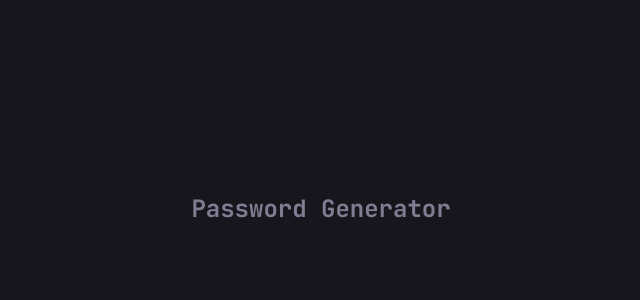
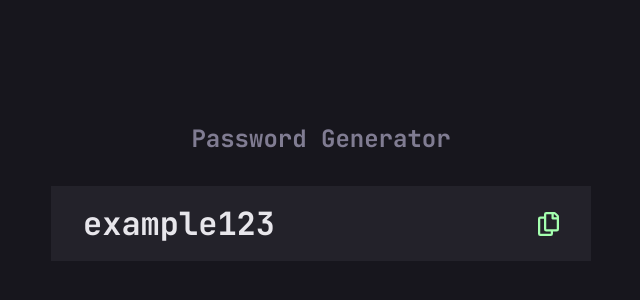
Before and after one commit to MatildaMared/practice__password-generator, a React (Vite) app: page / in a window 1280 px wide. Shown: the part 192-492 px from the top of the page, without its empty margins (319-959 px from the left). Built offline with nearby package versions, Linux system fonts and the light colour scheme.

Commit message:
add password container component

```diff
--- a/src/App.tsx
+++ b/src/App.tsx
@@ -1,11 +1,16 @@
 import {useState} from "react";
 import styled from "styled-components";
+import PasswordContainer from "./components/PasswordContainer";
 
 function App() {
+	const [password, setPassword] = useState("example123");
 
 	return (
 		<Container>
 			<h1 className="heading-medium">Password Generator</h1>
+			<Content>
+				<PasswordContainer password={password}/>
+			</Content>
 		</Container>
 	);
 }
@@ -16,6 +21,12 @@ const Container = styled.div`
   flex-direction: column;
   align-items: center;
   justify-content: center;
+  padding: 16px;
+`;
+
+const Content = styled.div`
+  width: 100%;
+  max-width: 540px;
 `;
 
 export default App;
--- /dev/null
+++ b/src/components/PasswordContainer.tsx
@@ -0,0 +1,27 @@
+import styled from "styled-components";
+import iconCopyUrl from "../assets/images/icon-copy.svg";
+
+interface Props {
+	password: string;
+}
+
+function PasswordContainer({password}: Props) {
+	return (
+		<Container>
+			<h2 className="heading-large">{password}</h2>
+			<img src={iconCopyUrl} alt="Copy"/>
+		</Container>
+	);
+}
+
+const Container = styled.div`
+  width: 100%;
+  margin: 32px 0;
+  padding: 16px 32px;
+  background-color: var(--color-background-lighter);
+  display: flex;
+  align-items: center;
+  justify-content: space-between;
+`;
+
+export default PasswordContainer;
```
